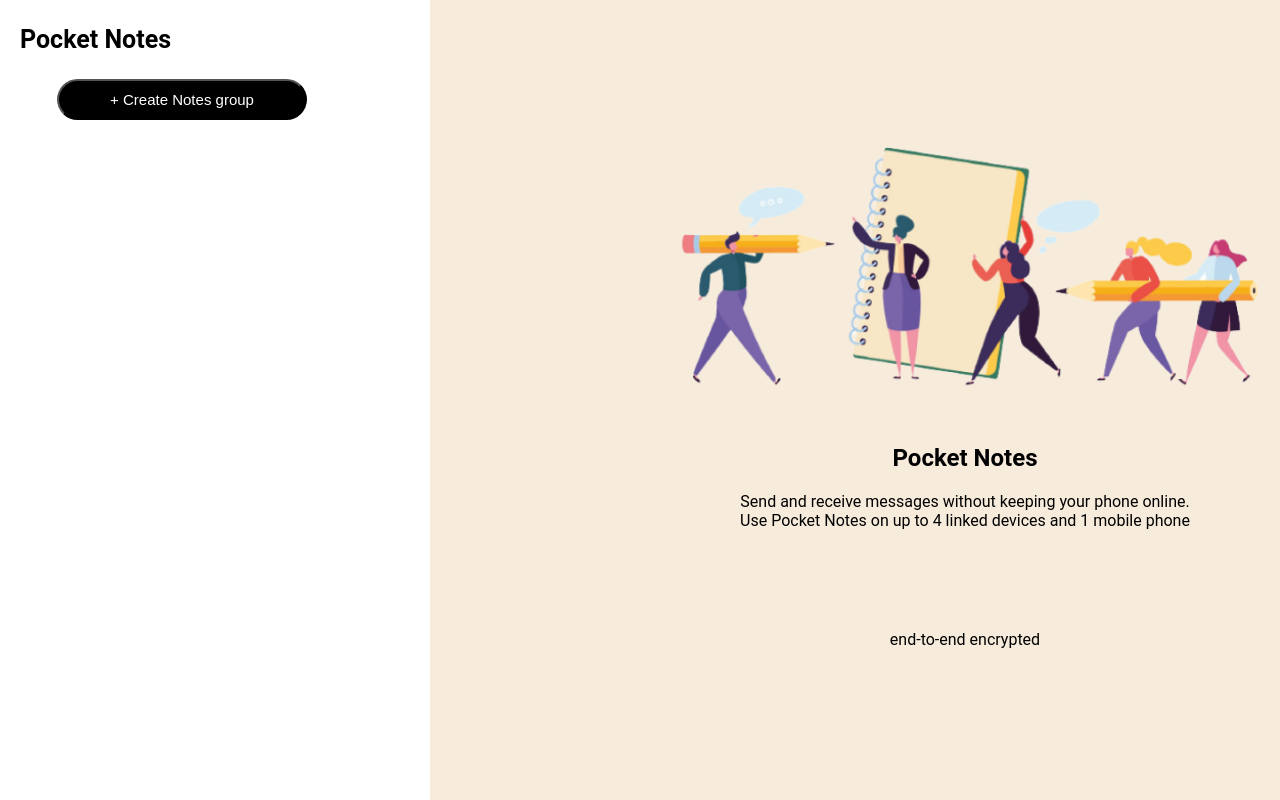
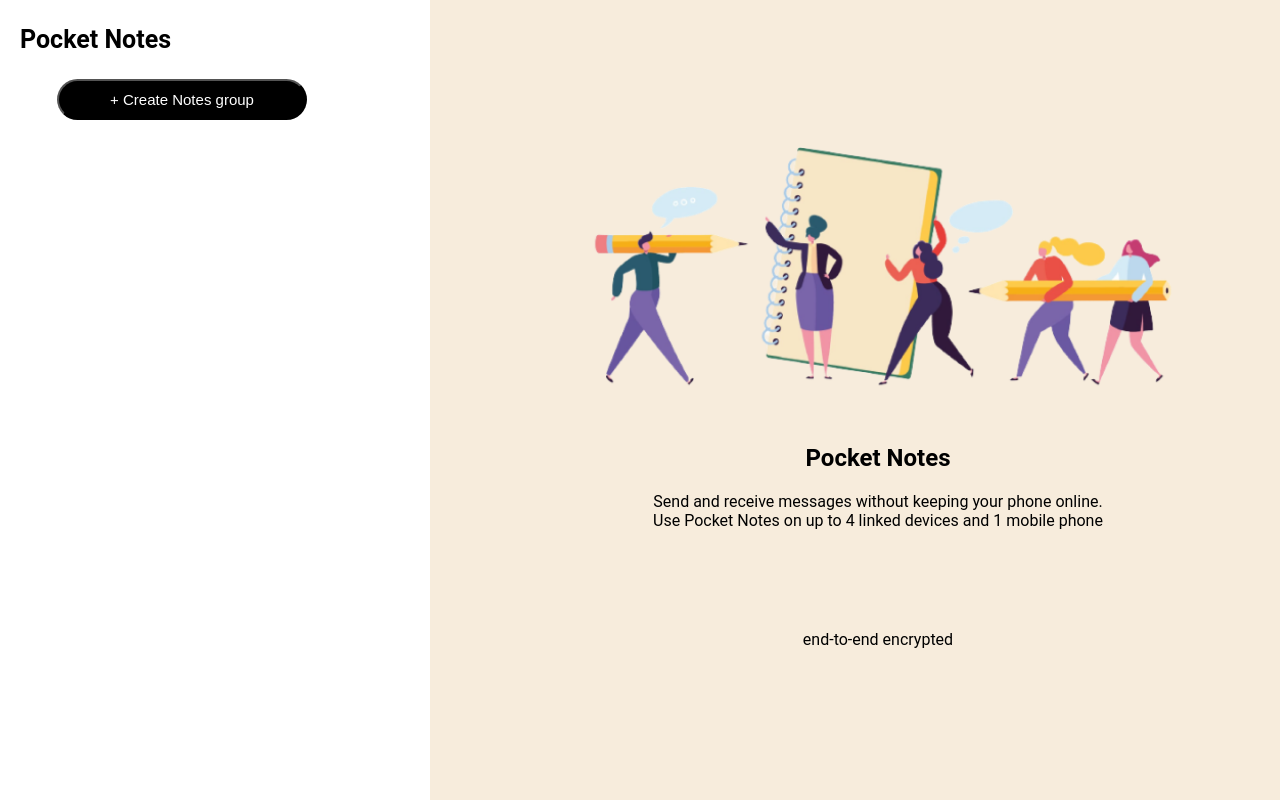
Before and after one commit to Sukrutiii/pocket-notes, a React (Create React App) app: page / in a window 1280 px wide. Built offline with nearby package versions, Linux system fonts and the light colour scheme.

Commit message:
first commit

```diff
--- a/src/components/Groups/Groups.css
+++ b/src/components/Groups/Groups.css
@@ -26,6 +26,7 @@ h3 {
 }
 
 .group {
+    position: fixed;
     background-color: white;
     font-family: 'Roboto';
     font-style: normal;
--- a/src/components/Notes/Notes.css
+++ b/src/components/Notes/Notes.css
@@ -1,6 +1,7 @@
 .right {
+    position: fixed;
     background-color: #F7ECDC;
-    width: 100%;
+    width: 70%;
     height: 100vh;
     margin-left: 430px;
 }
```
